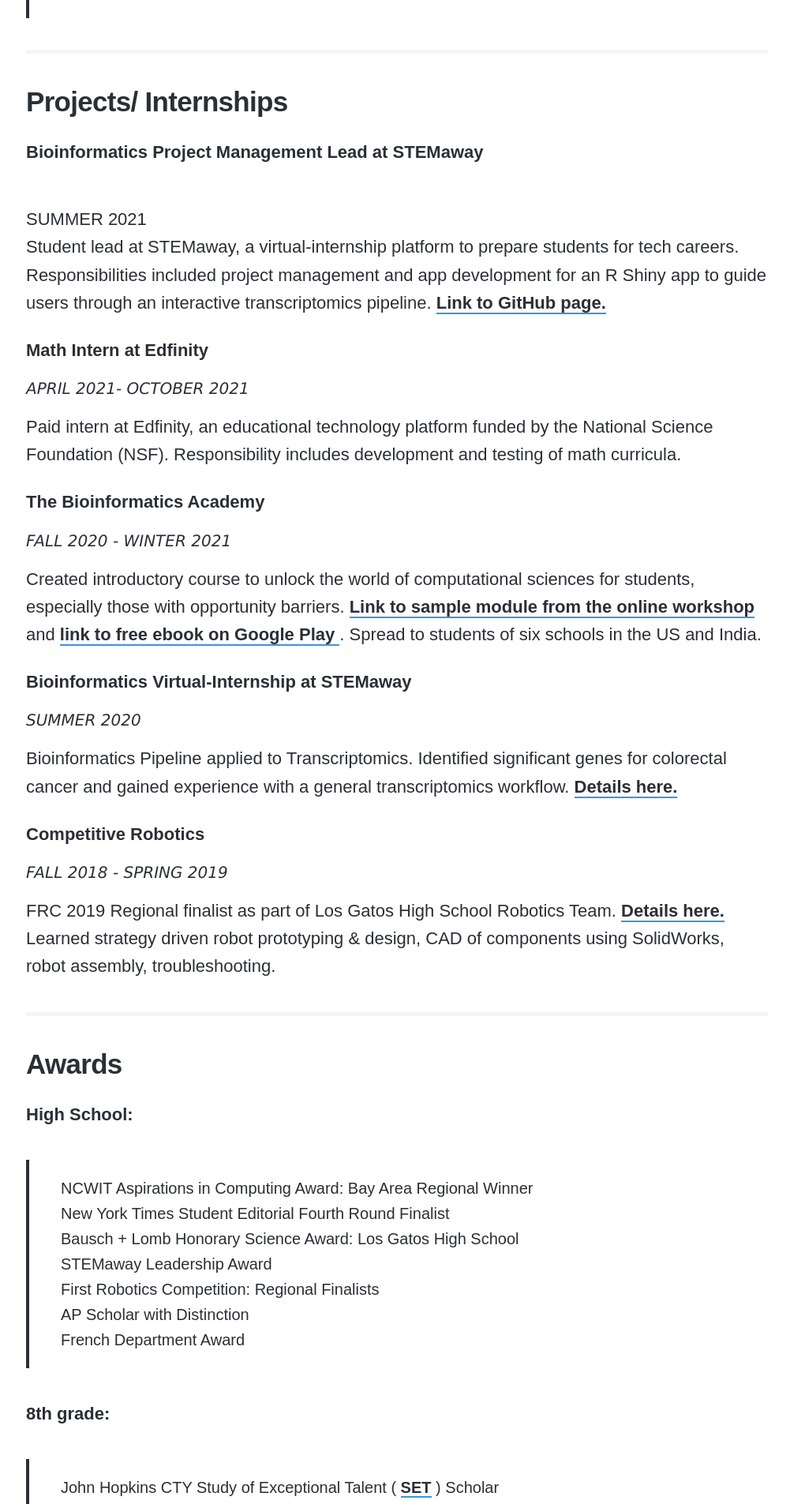
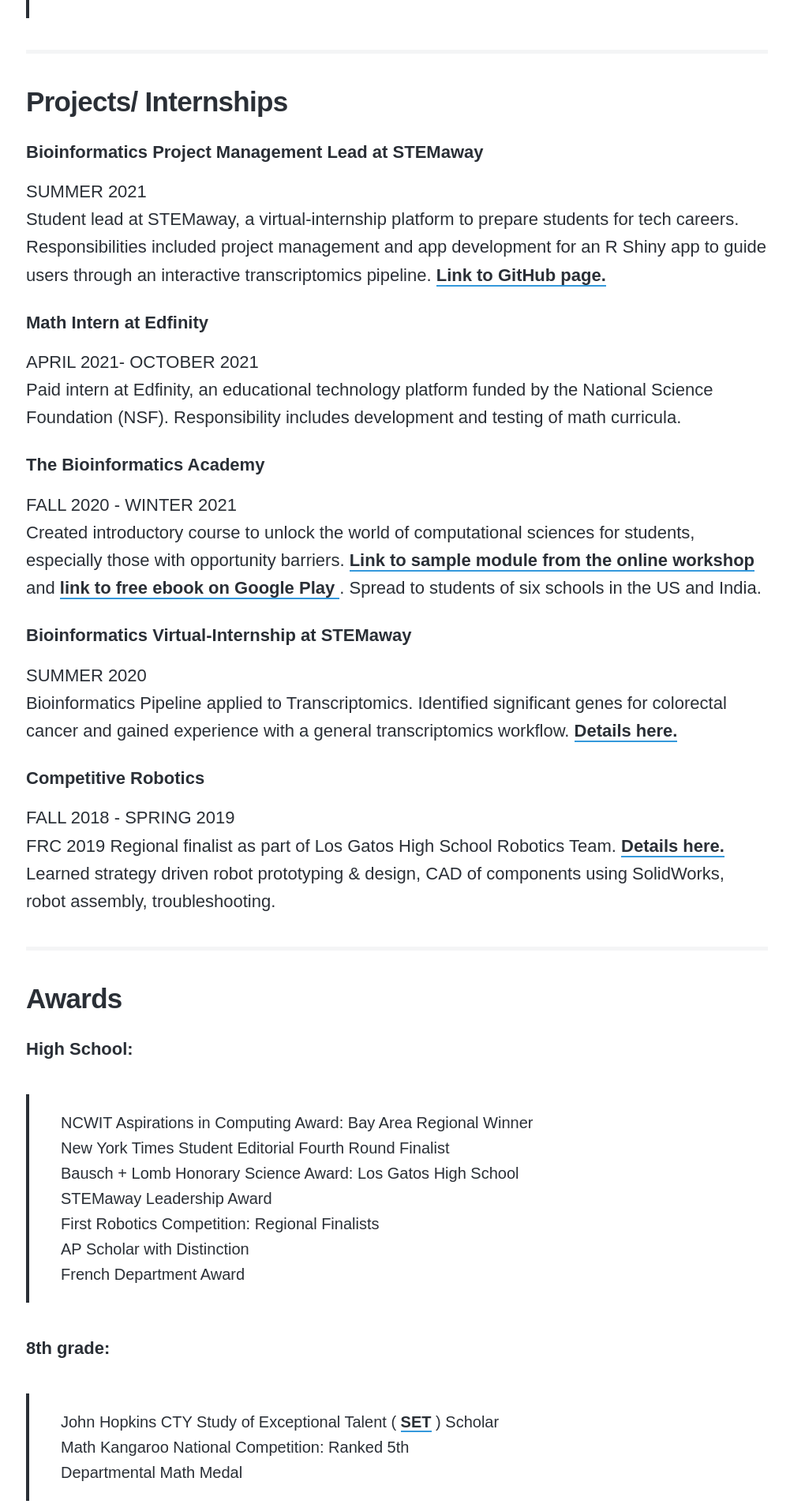
Before and after one commit to disha-22/disha-22.github.io, a Jekyll site: the page built from _pages/Resume.md, in a window 1280 px wide. Shown: the part 1390-3295 px from the top of the page at 79% size, without its empty margins (137-1138 px from the left). Built offline with Jekyll 4.4.1, drawn with Linux system fonts in a browser that asks for light colours; nearby versions of some CDN libraries; some web fonts are replaced.

Commit message:
Update Resume.md

```diff
--- a/_pages/Resume.md
+++ b/_pages/Resume.md
@@ -30,24 +30,24 @@
 
 <h2>Projects/ Internships</h2>
 <h4> Bioinformatics Project Management Lead at STEMaway </h4>
-<br> SUMMER 2021
+SUMMER 2021
 <br> Student lead at STEMaway, a virtual-internship platform to prepare students for tech careers. Responsibilities included project management and app development for an R Shiny app to guide users through an interactive transcriptomics pipeline. <a href = "https://bi-stem-away.github.io/sMAP/">Link to GitHub page.</a>
 <br>
 <h4> Math Intern at Edfinity </h4>
-<p style="font-family:verdana; font-size:20px"><em class="date">APRIL 2021- OCTOBER 2021</em></p>
-Paid intern at Edfinity, an educational technology platform funded by the National Science Foundation (NSF). Responsibility includes development and testing of math curricula.
+APRIL 2021- OCTOBER 2021
+<br> Paid intern at Edfinity, an educational technology platform funded by the National Science Foundation (NSF). Responsibility includes development and testing of math curricula.
 <br>
 <h4> The Bioinformatics Academy </h4>
-<p style="font-family:verdana; font-size:20px"><em class="date">FALL 2020 - WINTER 2021</em></p>
-Created introductory course to unlock the world of computational sciences for students, especially those with opportunity barriers. <a href="https://beginnerbioinformatics.com/courses/the-pipeline/lessons/top-table-visualizations">Link to sample module from the online workshop </a> and <a href="https://play.google.com/store/books/details/Disha_Chauhan_The_Bioinformatics_Academy?id=9vg8EAAAQBAJ">link to free ebook on Google Play </a>. Spread to students of six schools in the US and India.
+FALL 2020 - WINTER 2021
+<br> Created introductory course to unlock the world of computational sciences for students, especially those with opportunity barriers. <a href="https://beginnerbioinformatics.com/courses/the-pipeline/lessons/top-table-visualizations">Link to sample module from the online workshop </a> and <a href="https://play.google.com/store/books/details/Disha_Chauhan_The_Bioinformatics_Academy?id=9vg8EAAAQBAJ">link to free ebook on Google Play </a>. Spread to students of six schools in the US and India.
 <br>
 <h4> Bioinformatics Virtual-Internship at STEMaway </h4>
-<p style="font-family:verdana; font-size:20px"><em class="date">SUMMER 2020</em></p>
-Bioinformatics Pipeline applied to Transcriptomics. Identified significant genes for colorectal cancer and gained experience with a general transcriptomics workflow. <a href="https://disha-22.github.io/project/bio">Details here. </a>
+SUMMER 2020
+<br> Bioinformatics Pipeline applied to Transcriptomics. Identified significant genes for colorectal cancer and gained experience with a general transcriptomics workflow. <a href="https://disha-22.github.io/project/bio">Details here. </a>
 <br>
 <h4> Competitive Robotics </h4>
-<p style="font-family:verdana; font-size:20px"><em class="date">FALL 2018 - SPRING 2019</em></p>
-FRC 2019 Regional finalist as part of Los Gatos High School Robotics Team. <a href="https://disha-22.github.io/project/robotics">Details here.</a> Learned strategy driven robot prototyping & design, CAD of components using SolidWorks, robot assembly, troubleshooting.
+FALL 2018 - SPRING 2019
+<br>FRC 2019 Regional finalist as part of Los Gatos High School Robotics Team. <a href="https://disha-22.github.io/project/robotics">Details here.</a> Learned strategy driven robot prototyping & design, CAD of components using SolidWorks, robot assembly, troubleshooting.
 
 <hr style="height:5px;color:black">
 
```
